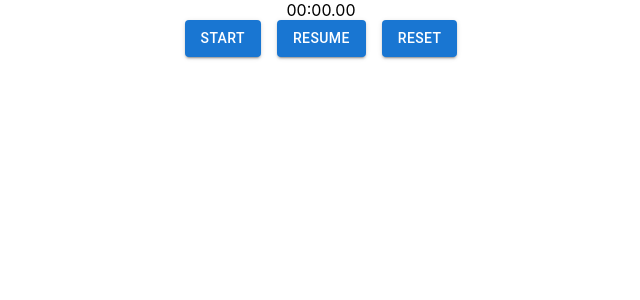
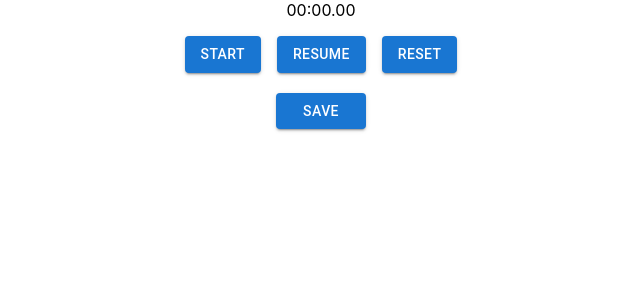
Before and after one commit to L1nkzel/Simple_Stopwatch, a React (Create React App) app in the folder Stopwatch/frontend/: page / in a window 1280 px wide. Shown: the top 300 px of the page, without its empty margins (319-959 px from the left). Built offline with nearby package versions, Linux system fonts and the light colour scheme.

Commit message:
save button

```diff
--- a/Stopwatch/frontend/src/Components/ActionButtons.js
+++ b/Stopwatch/frontend/src/Components/ActionButtons.js
@@ -5,7 +5,10 @@ import React from "react";
 const ActionButtons = (props) => {
   return (
     <Box>
-      <Stack direction={"row"} spacing={2}>
+      <Stack
+      marginTop={2}
+
+      direction={"row"} spacing={2}>
       <Button variant="contained" id="startTimer" onClick={props.handleStart}>
         START
       </Button>
@@ -21,6 +24,21 @@ const ActionButtons = (props) => {
         RESET
       </Button>
       </Stack>
+      <Stack sx={{
+        margin: "20px",
+        flexGrow:1,
+        display:"flex",
+        alignItems:"center"
+      }}>
+      <Button
+      variant="contained"
+      id="save"
+      sx={{
+        width:"90px"
+      }}
+      onClick={props.handleSave}>SAVE</Button>
+
+      </Stack>
     </Box>
   );
 };
```
